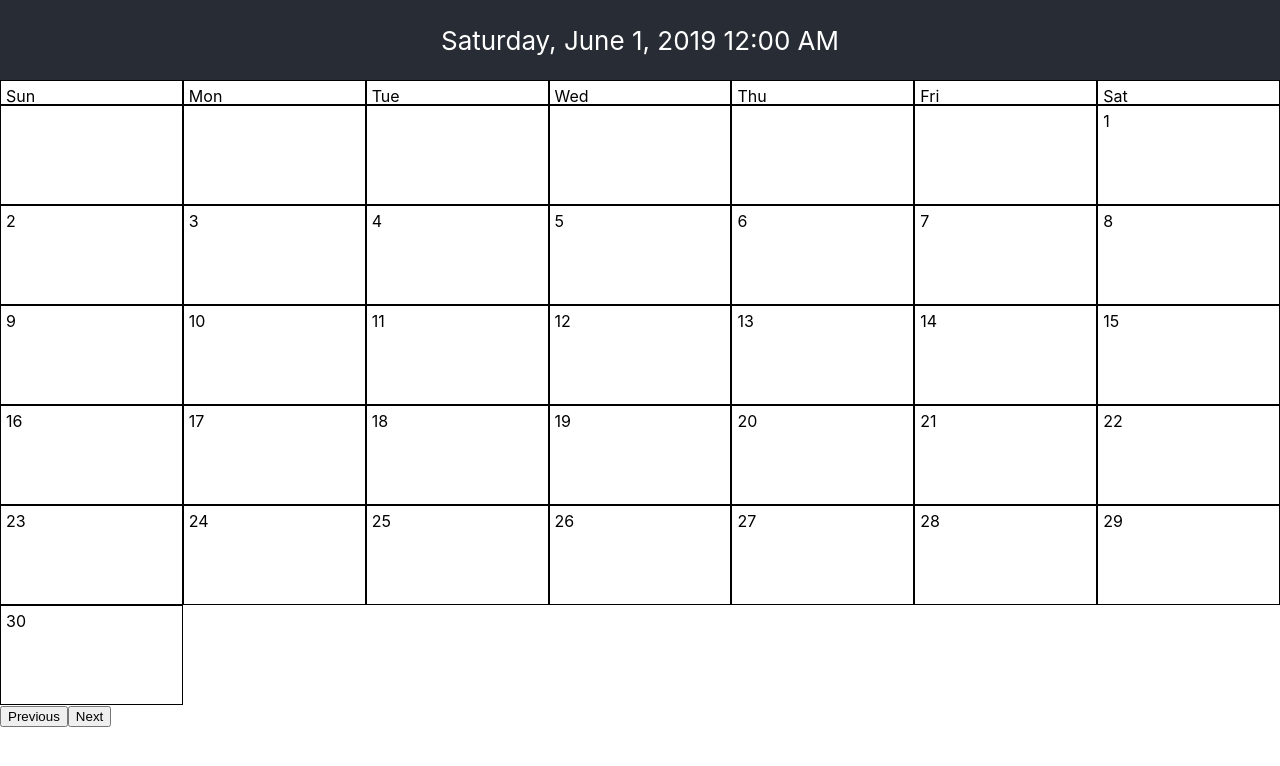
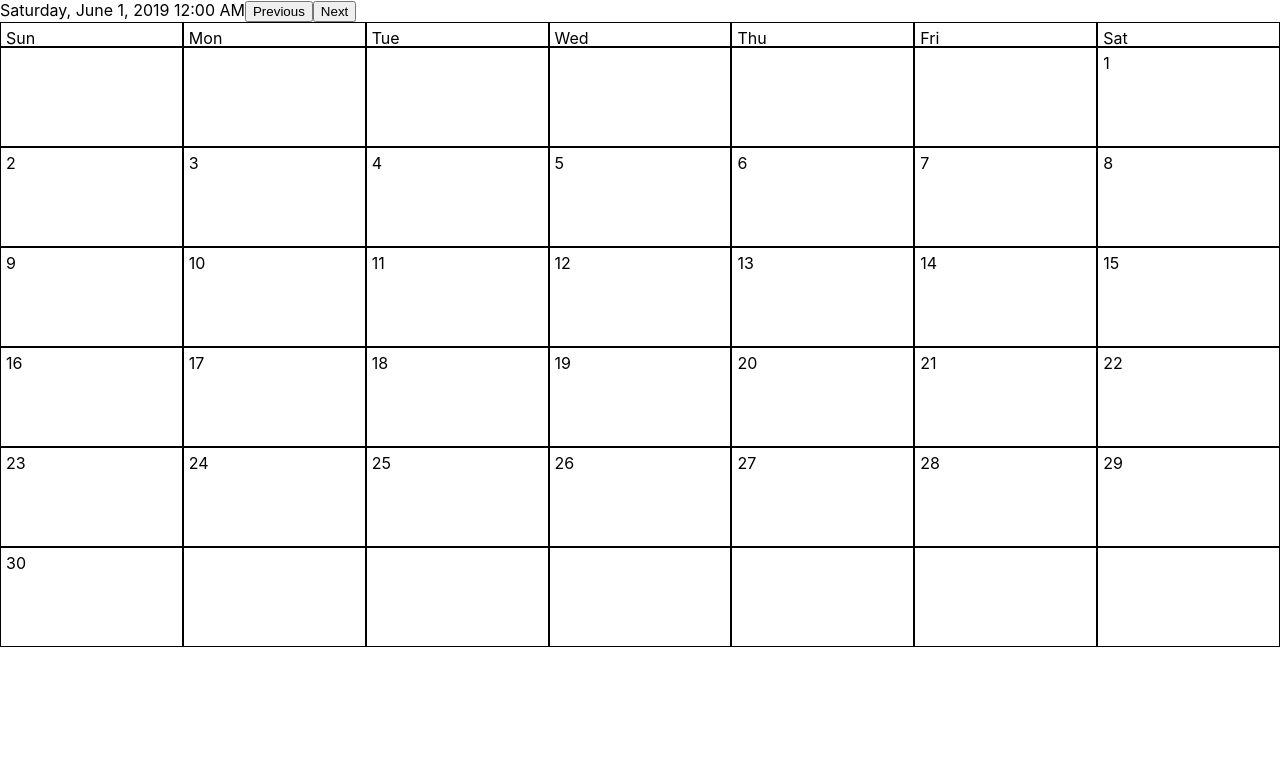
Before and after one commit to leannezhang/calendar, a React (Create React App) app in the folder web_client/: page / in a window 1280 px wide. Shown: the top 766 px of the page. Built offline with nearby package versions, Linux system fonts and the light colour scheme.

Commit message:
added style

```diff
--- a/web_client/src/Calendar.js
+++ b/web_client/src/Calendar.js
@@ -52,7 +52,7 @@ export default class Calendar extends React.Component {
     calendar.push(firstRow);
     // rest of rows
     for (let r = 2; r <= numberOfRows; r++) {
-      let row = [].fill(" ", 0, 6);
+      let row = [" ", " ", " ", " ", " ", " ", " "];
       for (let d = 0; d < 7 && daySofar <= numberOfDays; d++) {
         row[d] = daySofar++;
       }
--- a/web_client/src/CalendarContainer.js
+++ b/web_client/src/CalendarContainer.js
@@ -40,11 +40,13 @@ export default class CalendarContainer extends React.Component {
   render() {
     const { date, dateToString } = this.state;
     return (
-      <div className="App">
-        <header className="App-header">{dateToString}</header>
+      <div className="app">
+        <header className="dateHeader">
+          {dateToString}
+          <button onClick={this._handlePreviousMonthClick}>Previous</button>
+          <button onClick={this._handleNextMonthClick}>Next</button>
+        </header>
         {date ? <Calendar date={date} dateToString={dateToString} /> : null}
-        <button onClick={this._handlePreviousMonthClick}>Previous</button>
-        <button onClick={this._handleNextMonthClick}>Next</button>
       </div>
     );
   }
```
